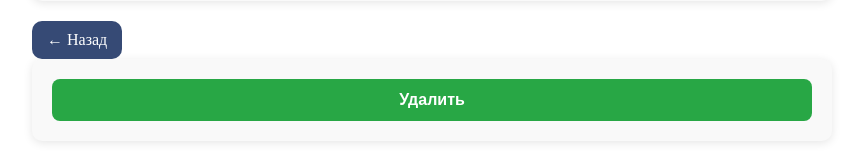
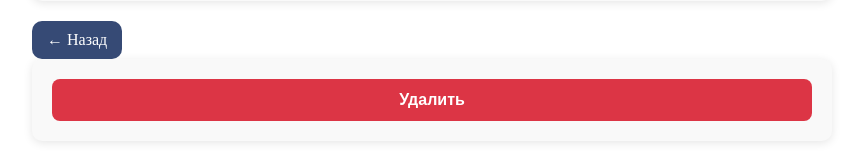
Before and after one commit to r1nkez/article-site, a PHP site: page /pages/post.php?id=1 in a window 1280 px wide. Shown: the part 1092-1253 px from the top of the page, without its empty margins (208-1066 px from the left). Run offline with PHP 8.4, Linux system fonts and the light colour scheme; the visitor is signed in with stand-in values (Sample User, id 1); tables that the repository leaves empty or names only in its code hold one stand-in row (values such as "Sample post"); grey boxes marked "Sample" are stand-in pictures.

Commit message:
Небольшие изменения

```diff
--- a/pages/post.php
+++ b/pages/post.php
@@ -55,7 +55,7 @@
                 <a href="/index.php" class="back-button-page">← Назад</a>
                 <form action="/php/deletePost.php" method="post" class="admin-edit-form" onsubmit="return confirm('Вы уверены, что удалить пост?');">
                     <input type="hidden" name="post_id" value="<?= $post['id'] ?>">
-                    <button type="submit" class="save-button">Удалить</button>
+                    <button type="submit" class="cancel-button">Удалить</button>
                 </form>
             </div>
         <?php else: ?>
```
